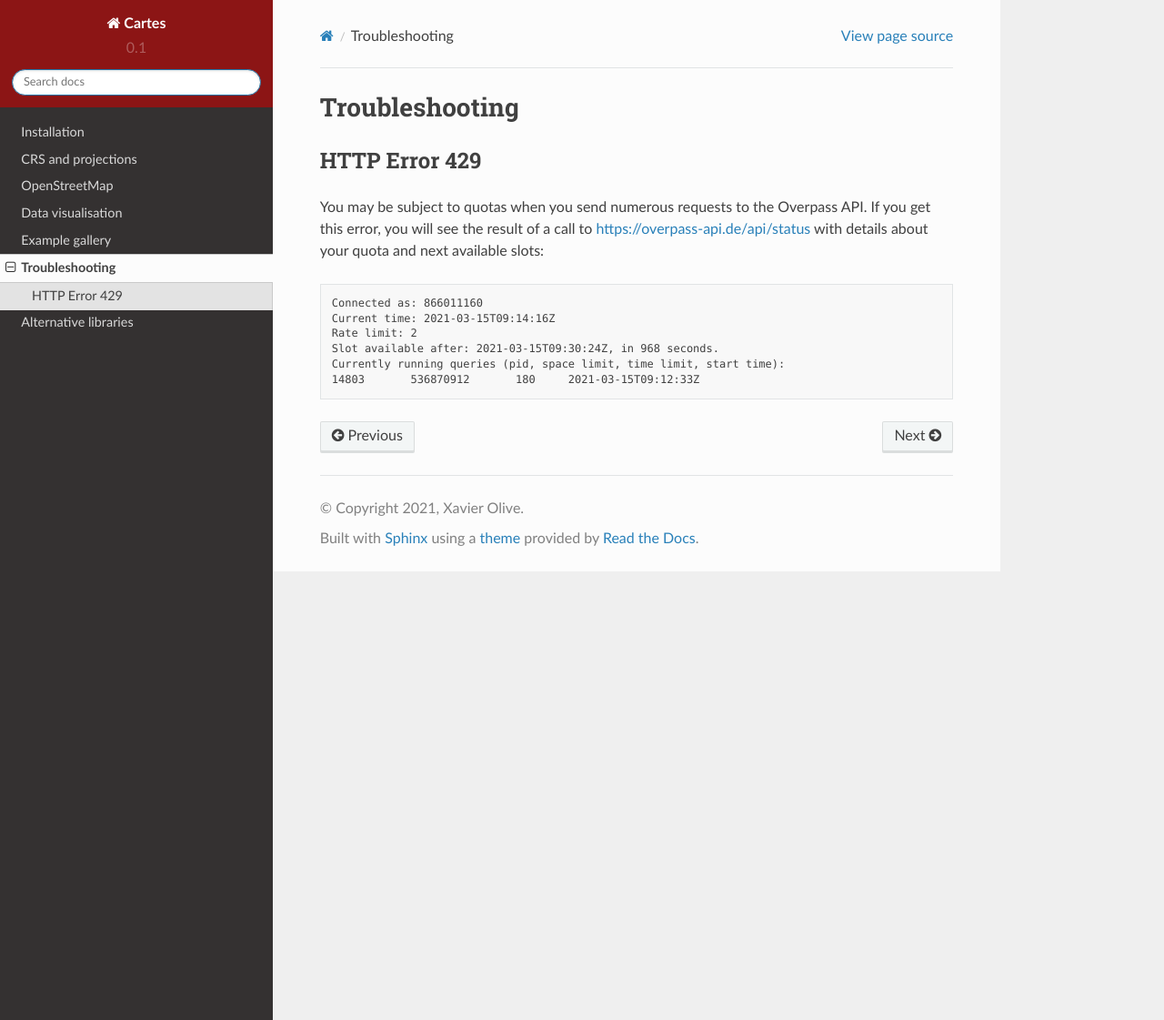
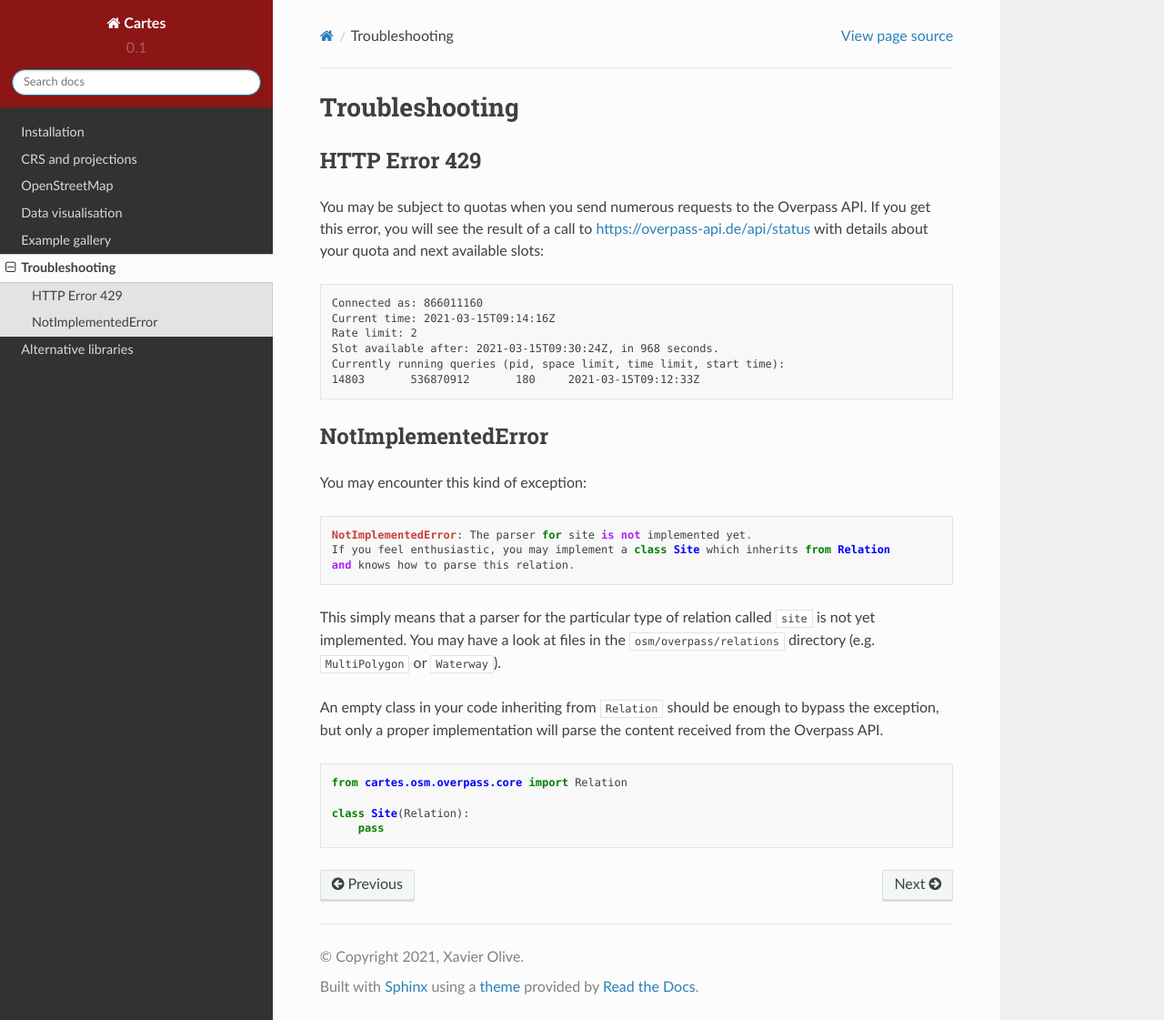
Before and after one commit to xoolive/cartes, a Sphinx documentation site: the page built from docs/source/troubleshooting.rst, in a window 1280 px wide and 1121 px high. Shown: the whole window at 91% size. Built offline with Sphinx 7.4.7 and the Read the Docs theme 2.0.0, drawn with Linux system fonts in a browser that asks for light colours; a script that is not in the unit is left out; comment, search, counter and statistics services are not loaded; the version number is read from the project's files by our own code.

```diff
--- a/docs/source/troubleshooting.rst
+++ b/docs/source/troubleshooting.rst
@@ -14,3 +14,26 @@ You may be subject to quotas when you send numerous requests to the Overpass API
     Slot available after: 2021-03-15T09:30:24Z, in 968 seconds.
     Currently running queries (pid, space limit, time limit, start time):
     14803	536870912	180	2021-03-15T09:12:33Z
+
+NotImplementedError
+-------------------
+
+You may encounter this kind of exception:
+
+.. code:: python
+
+    NotImplementedError: The parser for site is not implemented yet.
+    If you feel enthusiastic, you may implement a class Site which inherits from Relation
+    and knows how to parse this relation.
+
+This simply means that a parser for the particular type of relation called ``site`` is not yet implemented.
+You may have a look at files in the ``osm/overpass/relations`` directory (e.g. ``MultiPolygon`` or ``Waterway``).
+
+An empty class in your code inheriting from ``Relation`` should be enough to bypass the exception, but only a proper implementation will parse the content received from the Overpass API.
+
+.. code:: python
+
+    from cartes.osm.overpass.core import Relation
+
+    class Site(Relation):
+        pass
```
Also changed, not shown: 2 other files.
